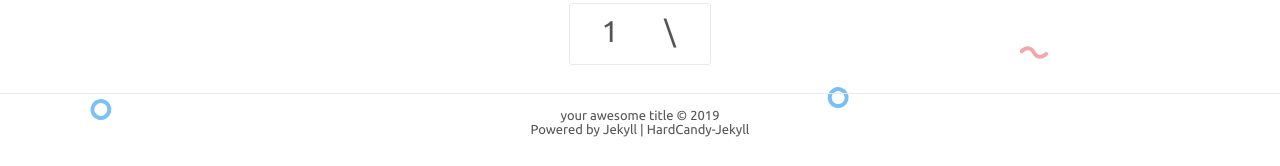
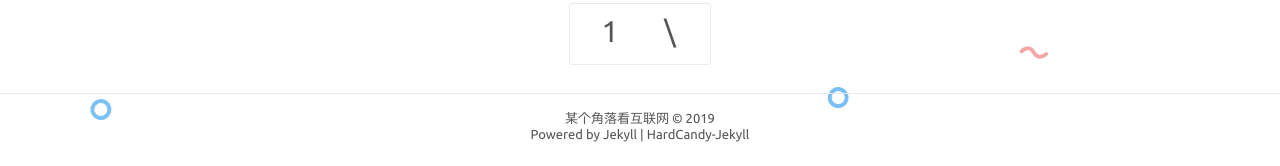
Before and after one commit to Bill-gx/Bill-gx.github.io, a Jekyll site: the page built from index.html, in a window 1280 px wide. Shown: the part 1511-1677 px from the top of the page. Built offline with Jekyll 4.4.1, drawn with Linux system fonts in a browser that asks for light colours; comment, search, counter and statistics services are not loaded.

Commit message:
Update _config.yml

```diff
--- a/_config.yml
+++ b/_config.yml
@@ -1,8 +1,8 @@
 # Site settings 配置站点
-title: 'your awesome title'
-description: 'your web description'
-keywords: 'your web keywords, another keywords'
-url: 'https://abc.github.io' # your host
+title: '某个角落看互联网'
+description: '自娱自乐，自得其乐'
+keywords: '篮球，数码，互联网'
+url: 'https://Bill-gx.github.io' # your host
 
 # nav 中文字符空格：&emsp;
 nav: # 最佳体验 六个标签 且最好每个标签不超过4中文字
@@ -30,13 +30,13 @@
   qq: '' # 你的qq二维码存放的地址 or http://wpa.qq.com/msgrd?v=3&uin='你的QQ号'&site=qq&menu=yes
   github: 'https://github.com/Bill-gx'
 #   Codepen: ''
-  weibo: ''
+  weibo: 'https://m.weibo.cn/profile/6090589630'
 #   instagram: ''
   Twitter: ''
 #   Dribbble: ''
   Facebook: ''
   Google: ''
-  zhihu: ''
+  zhihu: 'https://www.zhihu.com/people/gong-xin-40/activities'
 #   juejin: ''
 #   twitch: ''
 
```
